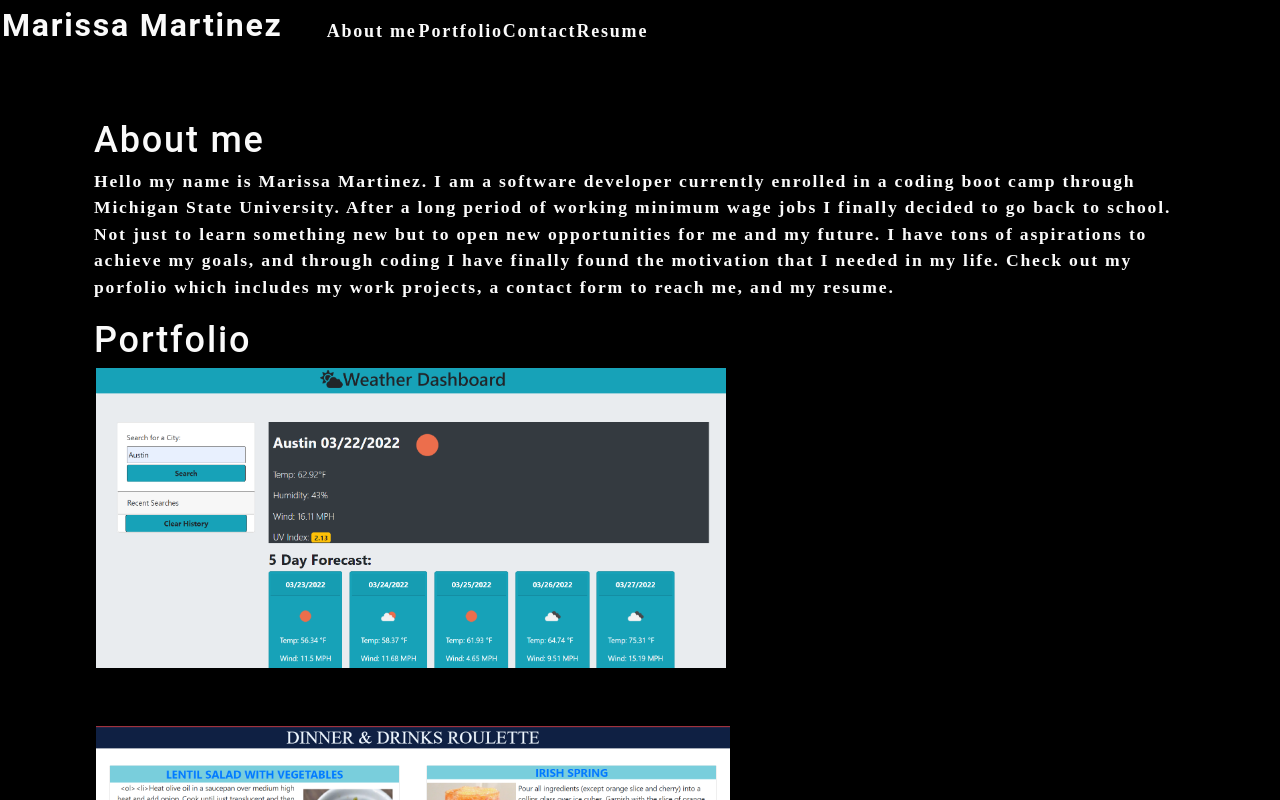
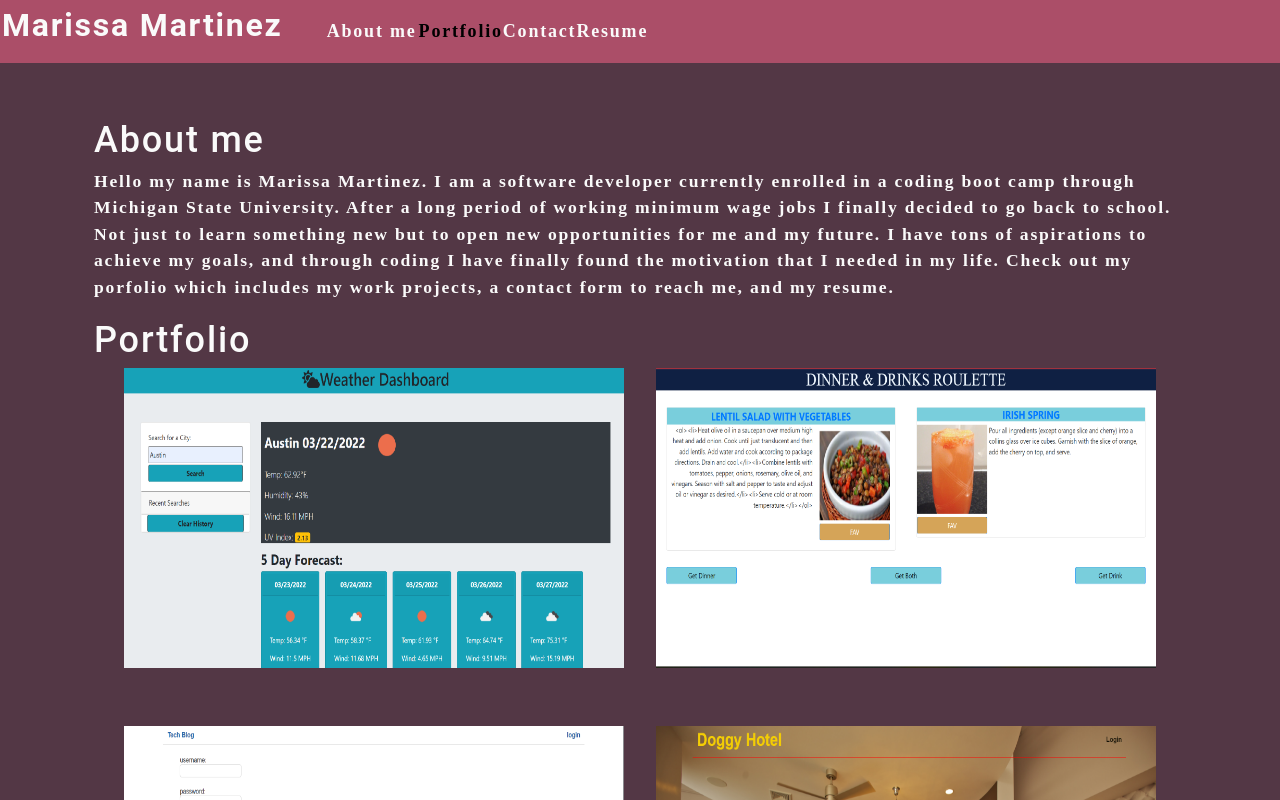
Before and after one commit to magical91/React-Portfolio, a React (Create React App) app: page / in a window 1280 px wide. Shown: the top 800 px of the page. Built offline with nearby package versions, Linux system fonts and the light colour scheme.

Commit message:
highlighted current section corresponding to the title

```diff
--- a/src/App.js
+++ b/src/App.js
@@ -1,4 +1,4 @@
-import React from 'react';
+import React, { useState } from 'react';
 import About from './components/About';
 import ContactForm from './components/Contact';
 import Nav from './components/Nav';
@@ -6,10 +6,25 @@ import Portfolio from './components/Portfolio';
 import Resume from './components/Resume';
 
 function App() {
+  const [categories] = useState([
+    { name: 'Portfolio', description: 'A portfolio with some of my past projects' },
+    { name: 'Contact', description: 'Form to input information to contact me' },
+    { name: 'Resume', description: 'Form with resume, skills, and experience about me' }
+  ]);
+
+  const [currentCategory, setCurrentCategory] = useState(categories[0]);
+
+  const [contactSelected, setContactSelected] = useState(false);
 
   return (
     <div>
-      <Nav />
+      <Nav
+        categories={categories}
+        setCurrentCategory={setCurrentCategory}
+        currentCategory={currentCategory}
+        contactSelected={contactSelected}
+        setContactSelected={setContactSelected}
+      />
       <main>
         <About />
         <Portfolio />
--- a/src/components/Nav/index.js
+++ b/src/components/Nav/index.js
@@ -1,16 +1,17 @@
-import React from "react";
+import React, { useEffect } from "react";
 
-function Nav() {
-    const categories = [
-        { name: 'Portfolio', description: 'A portfolio with some of my past projects' },
-        { name: 'Contact', description: 'Form to input information to contact me' },
-        { name: 'Resume', description: 'Form with resume, skills, and experience about me' }
-    ];
+function Nav(props) {
+    const {
+        categories = [],
+        setCurrentCategory,
+        contactSelected,
+        currentCategory,
+        setContactSelected,
+    } = props;
 
-    const handleClick = (item) => {
-        console.log(item);
-        return item;
-    };
+    useEffect(() => {
+        document.title = (currentCategory.name);
+    }, [currentCategory]);
 
     return (
         <header className="flex-row px-1">
@@ -22,14 +23,24 @@ function Nav() {
             <nav>
                 <ul className="flex-row">
                     <li className="mx-2">
-                        <a href="#about" onClick={() => handleClick("About")}>
+                        <a href="#about" onClick={() => setContactSelected(false)}>
                             About me
                         </a>
                     </li>
                     {
                         categories.map((category) => (
-                            <li className="mx-1" key={category.name} >
-                                <span onClick={() => { handleClick(category.name); }}>
+                            <li className={
+                                `mx-1 ${currentCategory.name === category.name
+                                && !contactSelected && 'navActive'
+                                }`}
+                                key={category.name} >
+
+                                <span
+                                    onClick={() => {
+                                        setCurrentCategory(category);
+                                        setContactSelected(false);
+                                    }}
+                                >
                                     {category.name}
                                 </span>
                             </li>
--- a/src/components/Portfolio/index.js
+++ b/src/components/Portfolio/index.js
@@ -10,7 +10,7 @@ function Portfolio() {
     return (
         <section>
         <h1>Portfolio</h1>
-            <div>
+            <div className="flex-row wp">
                 <div>
                     <a href="https://magical91.github.io/Weather-App/">
                         <img src={img1} className="img-thumbnail mx-1" alt="screenshot of weather app" />
--- a/src/index.css
+++ b/src/index.css
@@ -29,7 +29,7 @@ body {
   line-height: 1.5;
   font-size: 18px;
   letter-spacing: .1em;
-  background: var(--dark);
+  background: var(--tertiary);
   color: var(--light);
   font-family: 'Poiret One', cursive;
 
@@ -87,7 +87,7 @@ a:hover {
 }
 
 header {
-  background: var(--dark);
+  background: var(--secondary);
 }
 
 header a {
@@ -172,6 +172,11 @@ textarea {
   flex-wrap: wrap;
 }
 
+.wp {
+  display: flex;
+  justify-content: space-evenly;
+}
+
 .space-between {
   justify-content: space-between;
 }
@@ -231,7 +236,7 @@ textarea {
 }
 
 .img-thumbnail {
-  width: auto;
+  width: 500px;
   height: 300px;
   margin-bottom: 50px;
   cursor: pointer;
@@ -286,5 +291,5 @@ a {
 }
 
 .navActive {
-  color: var(--secondary);
+  color: var(--dark);
 }
```
